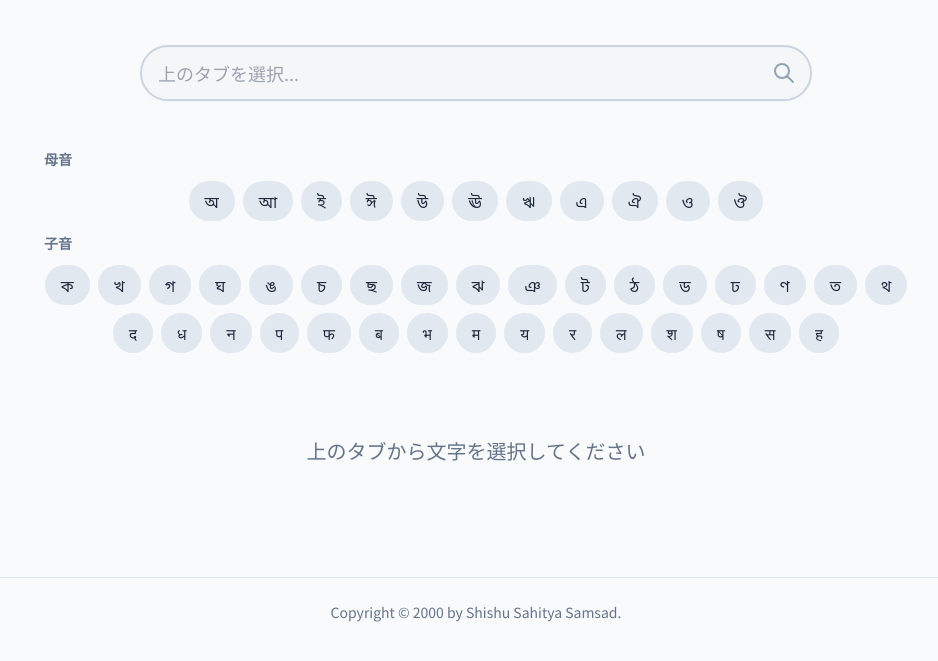
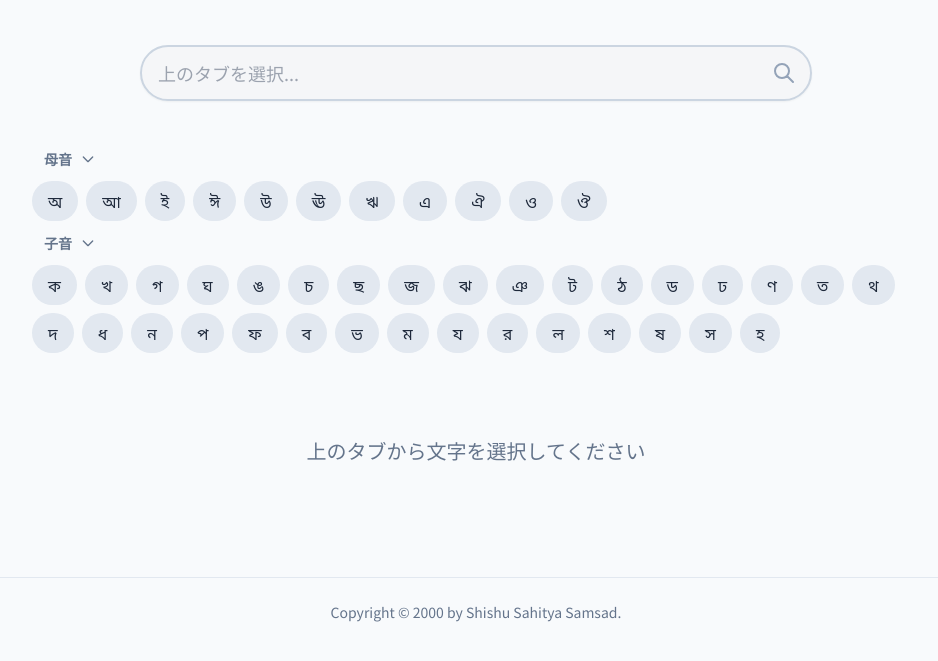
Before and after one commit to orihakatodna/Bengali-English-Japanese_Dictionary_Ver6.0, a plain HTML site: page index.html in a window 1280 px wide. Shown: the part 139-800 px from the top of the page, without its empty margins (164-1102 px from the left). Drawn offline with nearby package versions, Linux system fonts and the light colour scheme.

Commit message:
Add files via upload

```diff
--- a/index.html
+++ b/index.html
@@ -15,7 +15,6 @@
         .loader { width: 48px; height: 48px; border: 5px solid #cbd5e1; border-bottom-color: #3b82f6; border-radius: 50%; display: inline-block; box-sizing: border-box; animation: rotation 1s linear infinite; }
         @keyframes rotation { 0% { transform: rotate(0deg); } 100% { transform: rotate(360deg); } }
 
-        /* Restored original tab styling rules */
         .tab {
             transition: all 0.2s ease-in-out;
         }
@@ -24,6 +23,10 @@
             color: white;
             font-weight: 700;
             box-shadow: 0 4px 6px -1px rgb(0 0 0 / 0.1), 0 2px 4px -2px rgb(0 0 0 / 0.1);
+        }
+        .collapsible-content {
+            transition: max-height 0.3s ease-out;
+            overflow: hidden;
         }
     </style>
 </head>
@@ -72,12 +75,12 @@
             {key: 'ছ', char: 'ছ'}, {key: 'জ', char: 'জ'}, {key: 'ঝ', char: 'ঝ'},
             {key: 'ঞ', char: 'ঞ'}, {key: 'ট', char: 'ট'}, {key: 'ঠ', char: 'ঠ'},
             {key: 'ড', char: 'ড'}, {key: 'ঢ', char: 'ঢ'}, {key: 'ণ', char: 'ণ'},
-            {key: 'ত', char: 'ত'}, {key: 'থ', char: 'থ'}, {key: 'দ', char: 'द'},
-            {key: 'ধ', char: 'ध'}, {key: 'ন', char: 'न'}, {key: 'প', char: 'प'},
-            {key: 'ফ', char: 'फ'}, {key: 'ব', char: 'ब'}, {key: 'ভ', char: 'भ'},
-            {key: 'ম', char: 'म'}, {key: 'য', char: 'य'}, {key: 'র', char: 'र'},
-            {key: 'ল', char: 'ल'}, {key: 'শ', char: 'श'}, {key: 'ষ', char: 'ष'},
-            {key: 'স', char: 'स'}, {key: 'হ', char: 'ह'}
+            {key: 'ত', char: 'ত'}, {key: 'থ', char: 'থ'}, {key: 'দ', char: 'দ'},
+            {key: 'ধ', char: 'ধ'}, {key: 'ন', char: 'ন'}, {key: 'প', char: 'প'},
+            {key: 'ফ', char: 'ফ'}, {key: 'ব', char: 'ব'}, {key: 'ভ', char: 'ভ'},
+            {key: 'ম', char: 'ম'}, {key: 'য', char: 'য'}, {key: 'র', char: 'র'},
+            {key: 'ল', char: 'ল'}, {key: 'শ', char: 'শ'}, {key: 'ষ', char: 'ষ'},
+            {key: 'স', char: 'স'}, {key: 'হ', char: 'হ'}
         ];
 
         const searchInput = document.getElementById('searchInput');
@@ -176,25 +179,38 @@
         }
 
         function setupTabs() {
-            // Restore original rounded button style for tabs
             const createTabs = (letters) => letters.map(l => `<div class="tab cursor-pointer p-2 px-4 m-1 rounded-full bg-slate-200 hover:bg-slate-300" data-key="${l.key}">${l.char}</div>`).join('');
 
-            // This layout uses flex-wrap to show all tabs in parallel, wrapping them if the screen is narrow. No horizontal scrolling.
             tabContainer.innerHTML = `
                 <div>
-                    <h3 class="text-sm font-bold text-slate-500 my-2 px-4">母音</h3>
-                    <div class="flex flex-wrap justify-center items-center">
+                    <h3 class="collapsible-trigger text-sm font-bold text-slate-500 my-2 px-4 cursor-pointer flex items-center select-none">
+                        母音
+                        <svg class="w-4 h-4 ml-2 transform transition-transform duration-200" fill="none" stroke="currentColor" viewBox="0 0 24 24"><path stroke-linecap="round" stroke-linejoin="round" stroke-width="2" d="M19 9l-7 7-7-7"></path></svg>
+                    </h3>
+                    <div class="collapsible-content flex flex-wrap justify-start items-center">
                         ${createTabs(vowels)}
                     </div>
                 </div>
                 <div>
-                    <h3 class="text-sm font-bold text-slate-500 my-2 px-4">子音</h3>
-                    <div class="flex flex-wrap justify-center items-center">
+                    <h3 class="collapsible-trigger text-sm font-bold text-slate-500 my-2 px-4 cursor-pointer flex items-center select-none">
+                        子音
+                        <svg class="w-4 h-4 ml-2 transform transition-transform duration-200" fill="none" stroke="currentColor" viewBox="0 0 24 24"><path stroke-linecap="round" stroke-linejoin="round" stroke-width="2" d="M19 9l-7 7-7-7"></path></svg>
+                    </h3>
+                    <div class="collapsible-content flex flex-wrap justify-start items-center">
                         ${createTabs(consonants)}
                     </div>
                 </div>
             `;
             tabContainer.addEventListener('click', handleTabClick);
+
+            document.querySelectorAll('.collapsible-trigger').forEach(trigger => {
+                trigger.addEventListener('click', () => {
+                    const content = trigger.nextElementSibling;
+                    const icon = trigger.querySelector('svg');
+                    content.classList.toggle('hidden');
+                    icon.classList.toggle('-rotate-90');
+                });
+            });
         }
 
         searchInput.addEventListener('input', (e) => requestAnimationFrame(() => displayResults(e.target.value)));
```
